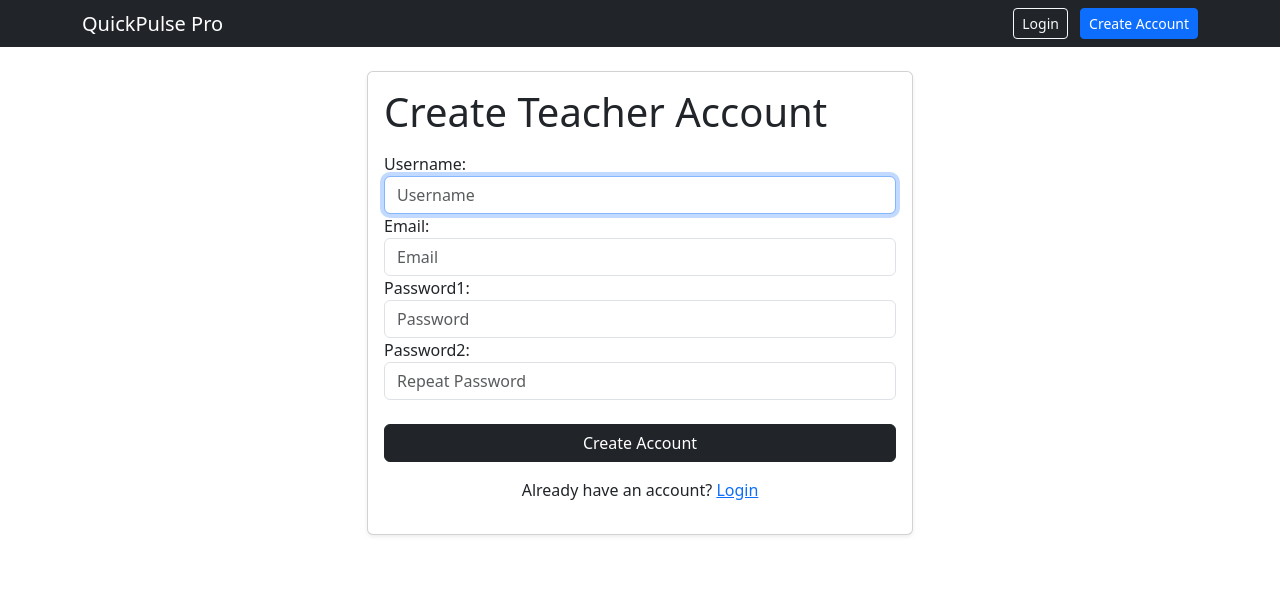
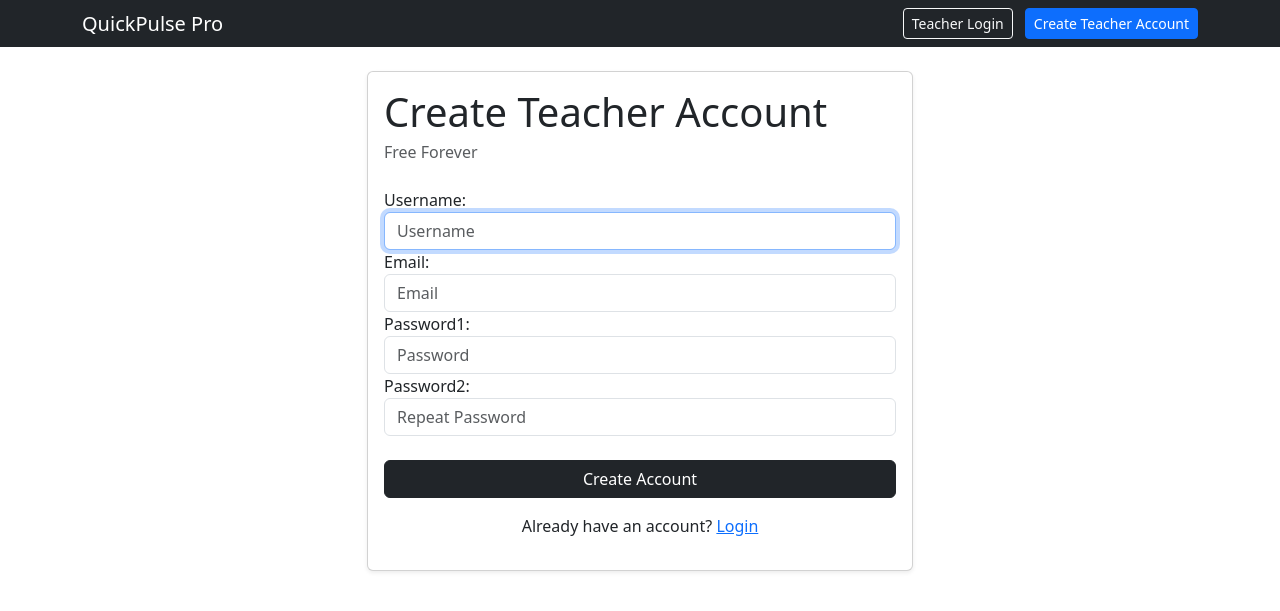
Before and after one commit to sfranz2422/quickpulsepro, a Django app: page /register/ in a window 1280 px wide. Shown: the top 611 px of the page. Run offline with Django 5.2, Linux system fonts and the light colour scheme.

Commit message:
styling fix

```diff
--- a/quickpulsepro/urls.py
+++ b/quickpulsepro/urls.py
@@ -21,7 +21,7 @@ from django.views.generic import RedirectView
 from polls.forms import TeacherLoginForm
 urlpatterns = [
     path('admin/', admin.site.urls),
-    path("", RedirectView.as_view(pattern_name="dashboard", permanent=False)),
+    path("", RedirectView.as_view(pattern_name="student_landing", permanent=False)),
     path("login/", auth_views.LoginView.as_view(template_name="login.html", authentication_form = TeacherLoginForm), name="login"),
     path("logout/", auth_views.LogoutView.as_view(template_name='logout.html'), name="logout"),
 
--- a/templates/base.html
+++ b/templates/base.html
@@ -38,11 +38,11 @@
 
   {% else %}
     <a href="{% url 'login' %}" class="btn btn-outline-light btn-sm me-2">
-        Login
+        Teacher Login
     </a>
 
     <a href="{% url 'register_teacher' %}" class="btn btn-primary btn-sm">
-        Create Account
+        Create Teacher Account
     </a>
 {% endif %}
         </div>
--- a/templates/register.html
+++ b/templates/register.html
@@ -8,8 +8,11 @@
         <div class="card shadow-sm">
             <div class="card-body">
 
-                <h1 class="mb-3">Create Teacher Account</h1>
-
+                <h1 class="mb-1" >Create Teacher Account</h1>
+     <p class="text-muted mb-0">
+            Free Forever
+        </p>
+                <br>
                 <form method="post">
                     {% csrf_token %}
 
```
